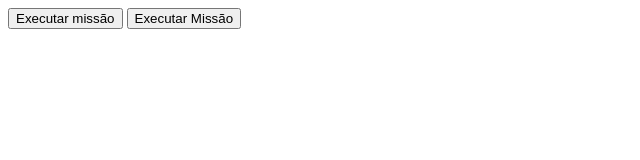
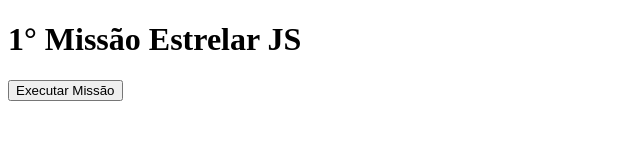
Before and after one commit to MarKosVi/EstudosJS, a plain HTML site: page index.html in a window 1280 px wide. Shown: the whole page, without its empty margins (0-640 px from the left). Drawn offline with nearby package versions, Linux system fonts and the light colour scheme.

Commit message:
1° missão- add h1

```diff
--- a/index.html
+++ b/index.html
@@ -8,7 +8,6 @@
     <link rel="stylesheet" href="./css/style.css">
 </head>
 <body>
-   <button id="button"> Executar missão</button>
     <script src="./js/index.js"></script>
     <script src="https://code.jquery.com/jquery-3.6.0.js" integrity="sha256-H+K7U5CnXl1h5ywQfKtSj8PCmoN9aaq30gDh27Xc0jk=" crossorigin="anonymous"></script>
 </body>
--- a/js/index.js
+++ b/js/index.js
@@ -1,5 +1,6 @@
 let missao = 'Missão estrelar JS ';
 let body = document.body;
+body.appendChild(document.createElement('h1')).innerHTML='1° Missão Estrelar JS';
 body.appendChild(document.createElement('button')).setAttribute('id', 'but');
 let but = document.querySelector('#but');
 but.innerHTML = 'Executar Missão'
```
